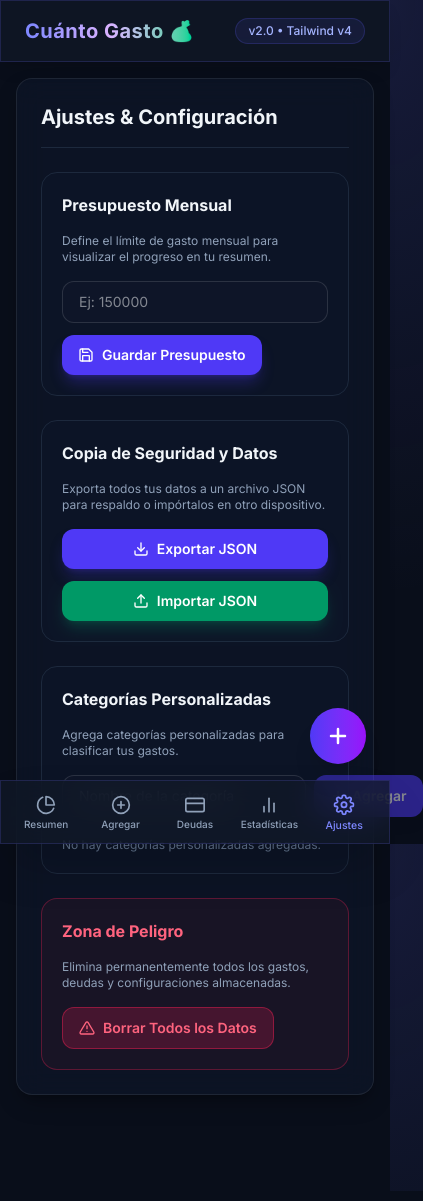
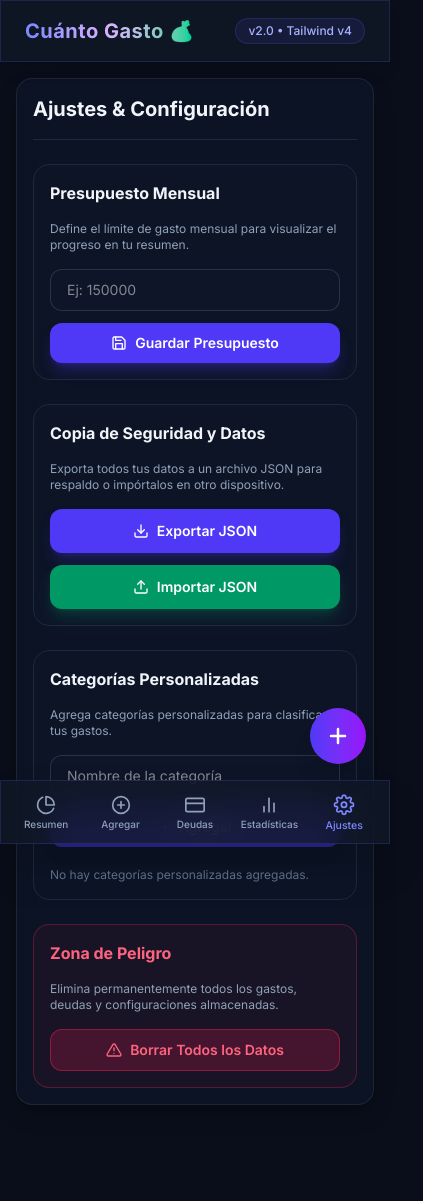
Before and after one commit to faqcjs/cuanto-gasto-app, a React (Vite) app: page /ajustes in a window 390 px wide. Shown: the whole page, 423 px wide, since content can reach past the window. Built offline with nearby package versions, Linux system fonts and the light colour scheme.

Commit message:
fix(mobile): apply strict mobile-first layout rules to Settings and DebtTracker components

```diff
--- a/src/components/Settings.jsx
+++ b/src/components/Settings.jsx
@@ -144,18 +144,18 @@
   };
 
   return (
-    <div className="w-full glass-card rounded-2xl p-6 sm:p-8 border border-slate-800 shadow-xl space-y-6">
+    <div className="w-full max-w-full overflow-hidden glass-card rounded-2xl p-4 sm:p-6 md:p-8 border border-slate-800 shadow-xl space-y-6">
       <h2 className="text-xl font-bold text-slate-100 border-b border-slate-800 pb-4">
         Ajustes & Configuración
       </h2>
 
       {/* Section 1: Presupuesto Mensual */}
-      <div className="bg-slate-900/50 p-5 rounded-2xl border border-slate-800 space-y-4">
+      <div className="bg-slate-900/50 p-4 sm:p-5 rounded-2xl border border-slate-800 space-y-4">
         <h3 className="text-base font-bold text-slate-100">Presupuesto Mensual</h3>
         <p className="text-xs text-slate-400">
           Define el límite de gasto mensual para visualizar el progreso en tu resumen.
         </p>
-        <form onSubmit={handleSaveBudget} className="flex flex-wrap items-center gap-3">
+        <form onSubmit={handleSaveBudget} className="flex flex-col sm:flex-row items-stretch sm:items-center gap-3 w-full">
           <input
             type="number"
             value={budgetInput}
@@ -163,11 +163,11 @@
             placeholder="Ej: 150000"
             min="0"
             step="any"
-            className="flex-1 min-w-[200px] px-4 py-2.5 rounded-xl glass-input text-sm"
+            className="w-full sm:flex-1 px-4 py-2.5 rounded-xl glass-input text-sm min-w-0"
           />
           <button
             type="submit"
-            className="flex items-center gap-2 px-4 py-2.5 rounded-xl bg-indigo-600 hover:bg-indigo-500 text-white text-sm font-semibold shadow-lg shadow-indigo-600/30 transition-all cursor-pointer"
+            className="w-full sm:w-auto flex items-center justify-center gap-2 px-5 py-2.5 rounded-xl bg-indigo-600 hover:bg-indigo-500 text-white text-sm font-semibold shadow-lg shadow-indigo-600/30 transition-all cursor-pointer shrink-0"
           >
             <FiSave className="text-base" /> Guardar Presupuesto
           </button>
@@ -176,7 +176,7 @@
 
       {/* Section 2: PWA Install Prompt */}
       {(isInstallable || isIOS) && (
-        <div className="bg-slate-900/50 p-5 rounded-2xl border border-slate-800 space-y-4">
+        <div className="bg-slate-900/50 p-4 sm:p-5 rounded-2xl border border-slate-800 space-y-4">
           <h3 className="text-base font-bold text-slate-100">Instalar Aplicación</h3>
           {isInstallable && (
             <div className="space-y-3">
@@ -200,17 +200,17 @@
       )}
 
       {/* Section 3: Backup Data (Export & Import JSON) */}
-      <div className="bg-slate-900/50 p-5 rounded-2xl border border-slate-800 space-y-4">
+      <div className="bg-slate-900/50 p-4 sm:p-5 rounded-2xl border border-slate-800 space-y-4">
         <h3 className="text-base font-bold text-slate-100">Copia de Seguridad y Datos</h3>
         <p className="text-xs text-slate-400">
           Exporta todos tus datos a un archivo JSON para respaldo o impórtalos en otro dispositivo.
         </p>
 
-        <div className="flex flex-wrap gap-3">
+        <div className="flex flex-col sm:flex-row gap-3 w-full">
           <button
             type="button"
             onClick={exportDataJSON}
-            className="flex-1 min-w-[180px] flex items-center justify-center gap-2 py-2.5 rounded-xl bg-indigo-600 hover:bg-indigo-500 text-white text-sm font-semibold shadow-lg shadow-indigo-600/25 transition-all cursor-pointer"
+            className="w-full sm:flex-1 flex items-center justify-center gap-2 py-3 sm:py-2.5 rounded-xl bg-indigo-600 hover:bg-indigo-500 text-white text-sm font-semibold shadow-lg shadow-indigo-600/25 transition-all cursor-pointer min-w-0"
           >
             <FiDownload className="text-base" /> Exportar JSON
           </button>
@@ -218,7 +218,7 @@
           <button
             type="button"
             onClick={() => fileInputRef.current && fileInputRef.current.click()}
-            className="flex-1 min-w-[180px] flex items-center justify-center gap-2 py-2.5 rounded-xl bg-emerald-600 hover:bg-emerald-500 text-white text-sm font-semibold shadow-lg shadow-emerald-600/25 transition-all cursor-pointer"
+            className="w-full sm:flex-1 flex items-center justify-center gap-2 py-3 sm:py-2.5 rounded-xl bg-emerald-600 hover:bg-emerald-500 text-white text-sm font-semibold shadow-lg shadow-emerald-600/25 transition-all cursor-pointer min-w-0"
           >
             <FiUpload className="text-base" /> Importar JSON
           </button>
@@ -234,25 +234,25 @@
       </div>
 
       {/* Section 4: Categorías Personalizadas */}
-      <div className="bg-slate-900/50 p-5 rounded-2xl border border-slate-800 space-y-4">
+      <div className="bg-slate-900/50 p-4 sm:p-5 rounded-2xl border border-slate-800 space-y-4">
         <h3 className="text-base font-bold text-slate-100">Categorías Personalizadas</h3>
         <p className="text-xs text-slate-400">
           Agrega categorías personalizadas para clasificar tus gastos.
         </p>
 
-        <div className="flex gap-2">
+        <div className="flex flex-col sm:flex-row gap-2.5 w-full">
           <input
             type="text"
             value={newCategory}
             onChange={(e) => setNewCategory(e.target.value)}
             placeholder="Nombre de la categoría"
-            className="flex-1 px-4 py-2.5 rounded-xl glass-input text-sm"
+            className="w-full sm:flex-1 px-4 py-2.5 rounded-xl glass-input text-sm min-w-0"
           />
           <button
             type="button"
             onClick={handleAddCategory}
             disabled={!newCategory.trim()}
-            className="flex items-center gap-1.5 px-4 py-2.5 rounded-xl bg-indigo-600 hover:bg-indigo-500 disabled:opacity-50 text-white text-sm font-semibold shadow-lg transition-all cursor-pointer"
+            className="w-full sm:w-auto flex items-center justify-center gap-1.5 px-5 py-2.5 rounded-xl bg-indigo-600 hover:bg-indigo-500 disabled:opacity-50 text-white text-sm font-semibold shadow-lg transition-all cursor-pointer shrink-0"
           >
             <FiPlus className="text-base" /> Agregar
           </button>
@@ -261,15 +261,15 @@
         {customCategories.length > 0 ? (
           <div className="space-y-2 pt-2">
             <h4 className="text-xs font-semibold uppercase tracking-wider text-slate-400">Categorías actuales:</h4>
-            <div className="grid grid-cols-1 sm:grid-cols-2 gap-2">
+            <div className="grid grid-cols-1 sm:grid-cols-2 gap-2 w-full">
               {customCategories.map((category, index) => (
-                <div key={index} className="flex items-center justify-between p-3 rounded-xl bg-slate-950/40 border border-slate-800">
-                  <span className="text-sm font-medium text-slate-200">{category}</span>
+                <div key={index} className="flex items-center justify-between p-3 rounded-xl bg-slate-950/40 border border-slate-800 min-w-0 w-full">
+                  <span className="text-sm font-medium text-slate-200 truncate pr-2">{category}</span>
                   <button
                     type="button"
                     onClick={() => handleDeleteCategoryClick(category)}
                     aria-label={`Eliminar categoría ${category}`}
-                    className="p-1.5 rounded-lg text-slate-400 hover:text-rose-400 hover:bg-rose-500/10 transition-colors cursor-pointer"
+                    className="p-1.5 rounded-lg text-slate-400 hover:text-rose-400 hover:bg-rose-500/10 transition-colors cursor-pointer shrink-0"
                   >
                     <FiTrash2 className="text-sm" />
                   </button>
@@ -283,7 +283,7 @@
       </div>
 
       {/* Section 5: Zona de Peligro (Borrar Datos) */}
-      <div className="bg-rose-500/5 p-5 rounded-2xl border border-rose-500/30 space-y-4">
+      <div className="bg-rose-500/5 p-4 sm:p-5 rounded-2xl border border-rose-500/30 space-y-4">
         <h3 className="text-base font-bold text-rose-400">Zona de Peligro</h3>
         <p className="text-xs text-slate-400">
           Elimina permanentemente todos los gastos, deudas y configuraciones almacenadas.
@@ -291,7 +291,7 @@
         <button
           type="button"
           onClick={() => setShowClearAllModal(true)}
-          className="flex items-center gap-2 px-4 py-2.5 rounded-xl bg-rose-500/20 hover:bg-rose-500/30 text-rose-400 border border-rose-500/40 text-sm font-semibold transition-all cursor-pointer"
+          className="w-full sm:w-auto flex items-center justify-center gap-2 px-5 py-2.5 rounded-xl bg-rose-500/20 hover:bg-rose-500/30 text-rose-400 border border-rose-500/40 text-sm font-semibold transition-all cursor-pointer"
         >
           <FiAlertTriangle className="text-base" /> Borrar Todos los Datos
         </button>
```
Also changed, not shown: src/components/DebtTracker.jsx (+18 -16 lines).
